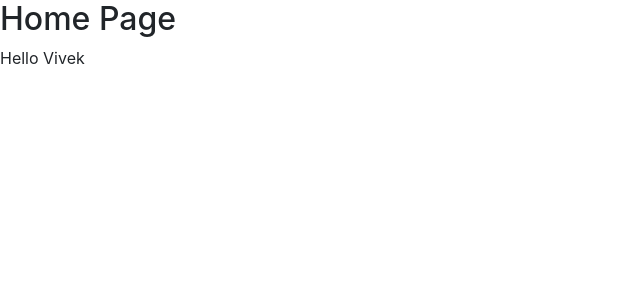
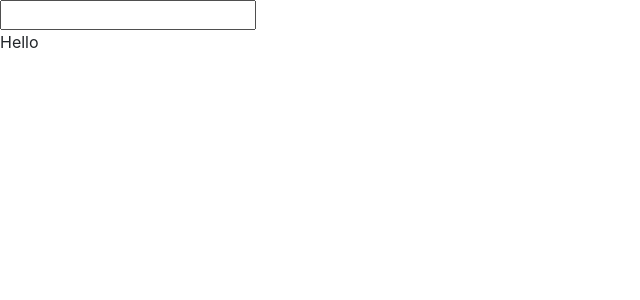
Before and after one commit to vivekprm/react-state-demo, a React (Create React App) app: page /example in a window 1280 px wide. Shown: the top 300 px of the page, without its empty margins (0-640 px from the left). Built offline with nearby package versions, Linux system fonts and the light colour scheme.

Commit message:
react set state

```diff
--- a/src/components/App.js
+++ b/src/components/App.js
@@ -1,6 +1,7 @@
 import React from "react";
 import AboutPage from "./AboutPage";
 import HomePage from "./HomePage";
+import Example from "./Example";
 
 function App() {
   /**
@@ -10,6 +11,8 @@ function App() {
   const route = window.location.pathname;
   if (route === "/about") {
     return <AboutPage />;
+  } else if (route === "/example") {
+    return <Example />;
   }
   return <HomePage name={username} />;
 }
--- /dev/null
+++ b/src/components/Example.js
@@ -0,0 +1,45 @@
+import React, { Component } from "react";
+
+class Example extends Component {
+  state = { name: "" };
+
+  constructor(props) {
+    super(props);
+    this.onChange = this.onChange.bind(this);
+  }
+
+  /**
+   * React may batch multiple setState() calls into a single update for performance.
+   * Because this.props and this.state may be updated asynchronously, you should not rely on their values
+   * for calculating the next state.
+   *
+   * // Wrong
+   * this.setState({
+   *    counter: this.state.counter + this.props.increment,
+   * });
+   *
+   * To fix it, use a second form of setState() that accepts a function rather than an object. That function
+   * will receive the previous state as the first argument, and the props at the time the update is applied as
+   * the second argument:
+   *
+   * // Correct
+   * this.setState((state, props) => ({
+   *    counter: state.counter + props.increment
+   * }));
+   */
+  onChange(event) {
+    // Never set state directly, only thorugh function call.
+    this.setState({ name: event.target.value });
+  }
+
+  render() {
+    return (
+      <>
+        <input onChange={this.onChange} value={this.state.name} />
+        <p>Hello {this.state.name}</p>
+      </>
+    );
+  }
+}
+
+export default Example;
```
